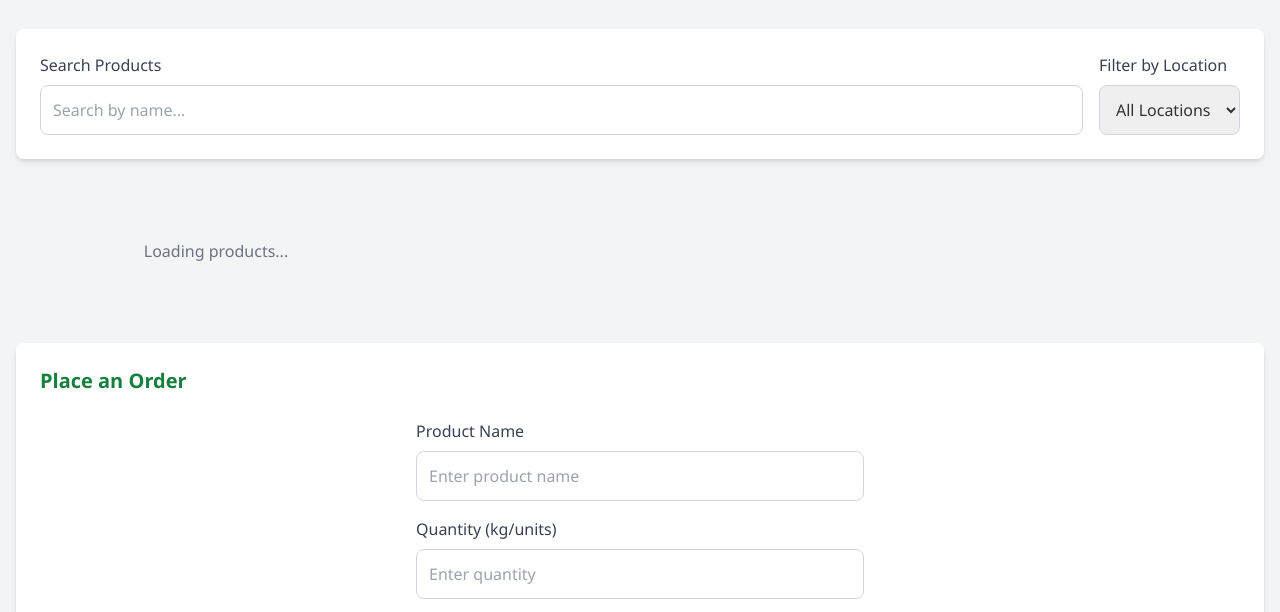
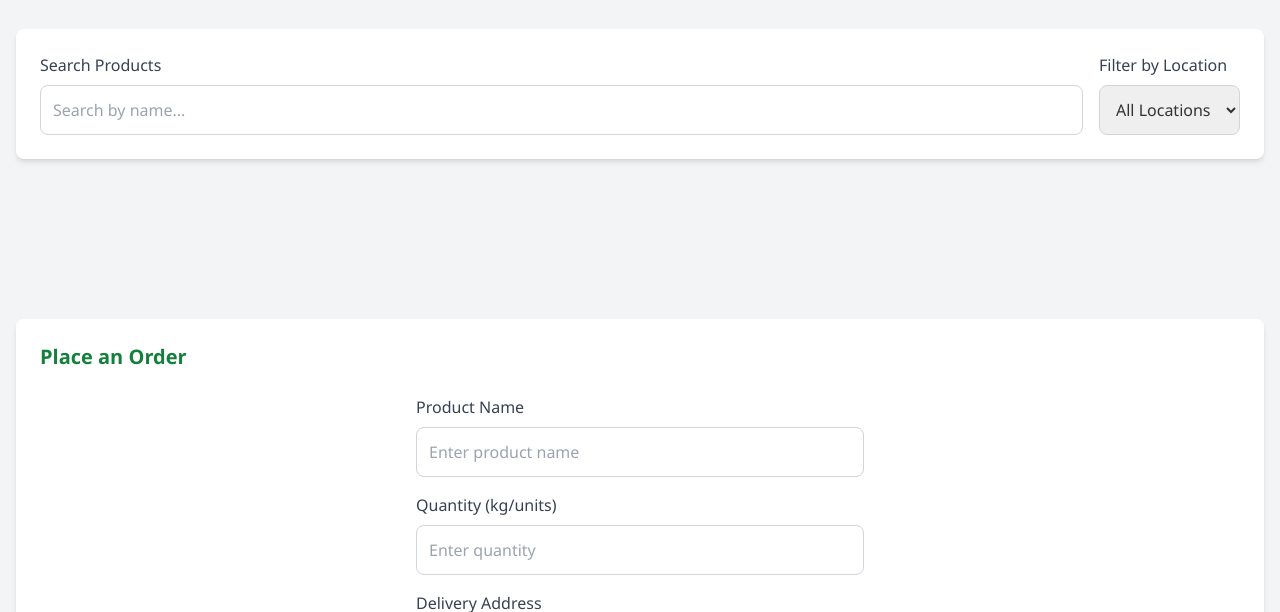
Before and after one commit to rimil2301/organic-e-commerce, a website: page public/buyer.html in a window 1280 px wide. Shown: the part 187-799 px from the top of the page. Drawn offline with nearby package versions, Linux system fonts and the light colour scheme.

Commit message:
removed loading text

```diff
--- a/public/buyer.html
+++ b/public/buyer.html
@@ -61,7 +61,7 @@
         <div id="productList" class="grid grid-cols-1 md:grid-cols-2 lg:grid-cols-3 gap-6 mb-8">
             <!-- Products will be loaded here dynamically -->
             <div class="text-center py-12 text-gray-500" id="noProductsMessage">
-                Loading products...
+                <!-- Loading products... -->
             </div>
         </div>
 
```
